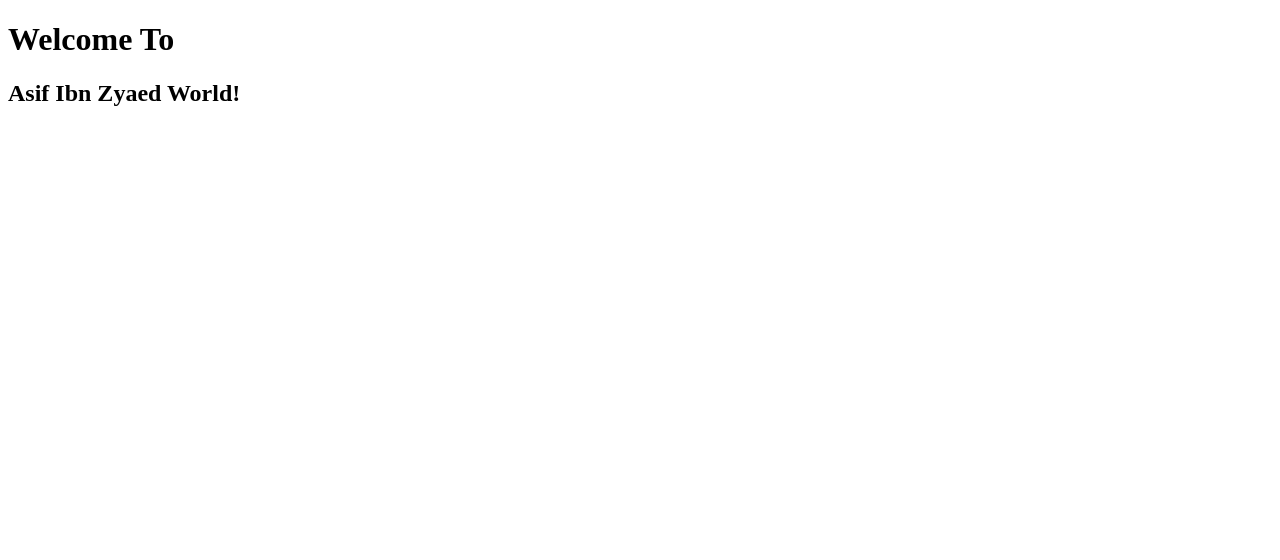
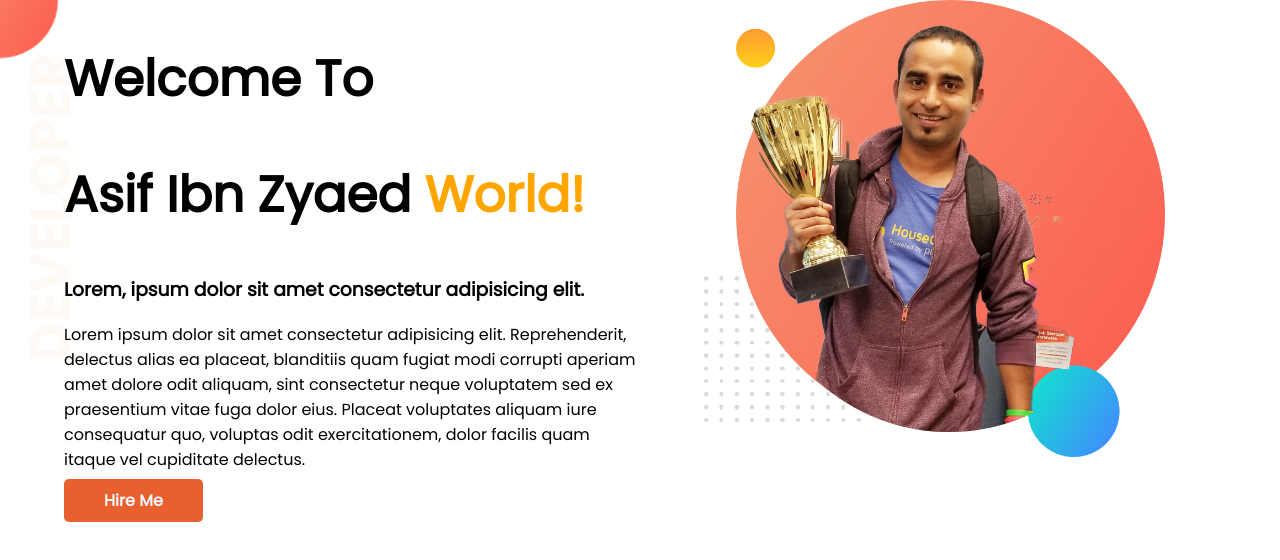
Before and after one commit to asifibnzayed173/portfolio, a plain HTML site: page index.html in a window 1280 px wide. Drawn offline with Linux system fonts and the light colour scheme.

Commit message:
top added

```diff
--- a/index.html
+++ b/index.html
@@ -14,7 +14,21 @@
 
 </head>
 <body>
-    <h1>Welcome To</h1>
-    <h2>Asif Ibn Zyaed World!</h2>
+
+    <section class="top-banner">
+
+        <div class="half-width">
+            <h1>Welcome To</h1>
+            <h1  >Asif Ibn Zyaed <span class="orange-clr">World!</span> </h1>
+            <h3>Lorem, ipsum dolor sit amet consectetur adipisicing elit.</h3>
+            <p>Lorem ipsum dolor sit amet consectetur adipisicing elit. Reprehenderit, delectus alias ea placeat, blanditiis quam fugiat modi corrupti aperiam amet dolore odit aliquam, sint consectetur neque voluptatem sed ex praesentium vitae fuga dolor eius. Placeat voluptates aliquam iure consequatur quo, voluptas odit exercitationem, dolor facilis quam itaque vel cupiditate delectus.</p>
+            <a class="linked-button" target="_blank" href="https://www.linkedin.com/in/asif-ibn-zayed-b403b2150/">Hire Me</a>
+        </div>
+
+        <div class="half-width">
+            <img src="images/jhankar.png" alt="">
+        </div>
+
+    </section>
 </body>
 </html>
--- a/style.css
+++ b/style.css
@@ -0,0 +1,33 @@
+body {
+  font-family: "Poppins", "san-serif";
+  margin: 0;
+}
+h1 {
+  font-size: 50px;
+  color: ;
+}
+.orange-clr {
+  color: orange;
+}
+section {
+  display: flex;
+}
+.half-width {
+  width: 50%;
+  padding-left: 5%;
+}
+.half-width img {
+  width: 80%;
+}
+.linked-button {
+  text-decoration: none;
+  background-color: rgb(233, 96, 47);
+  padding: 10px 40px;
+  border-radius: 5px;
+  font-weight: 700;
+  color: aliceblue;
+}
+.top-banner {
+  background-image: url(images/top-banner.png);
+  background-repeat: no-repeat;
+}
```
